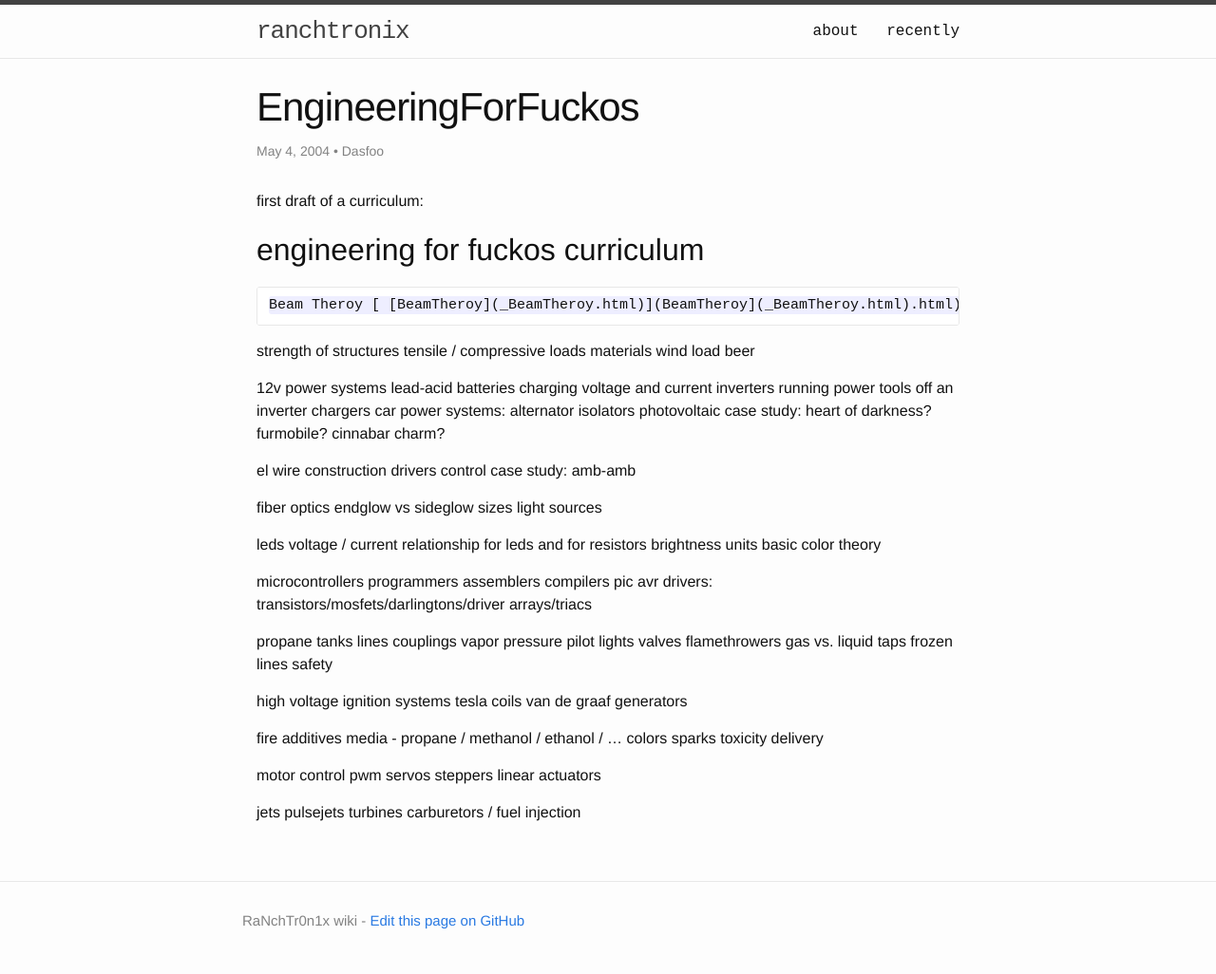
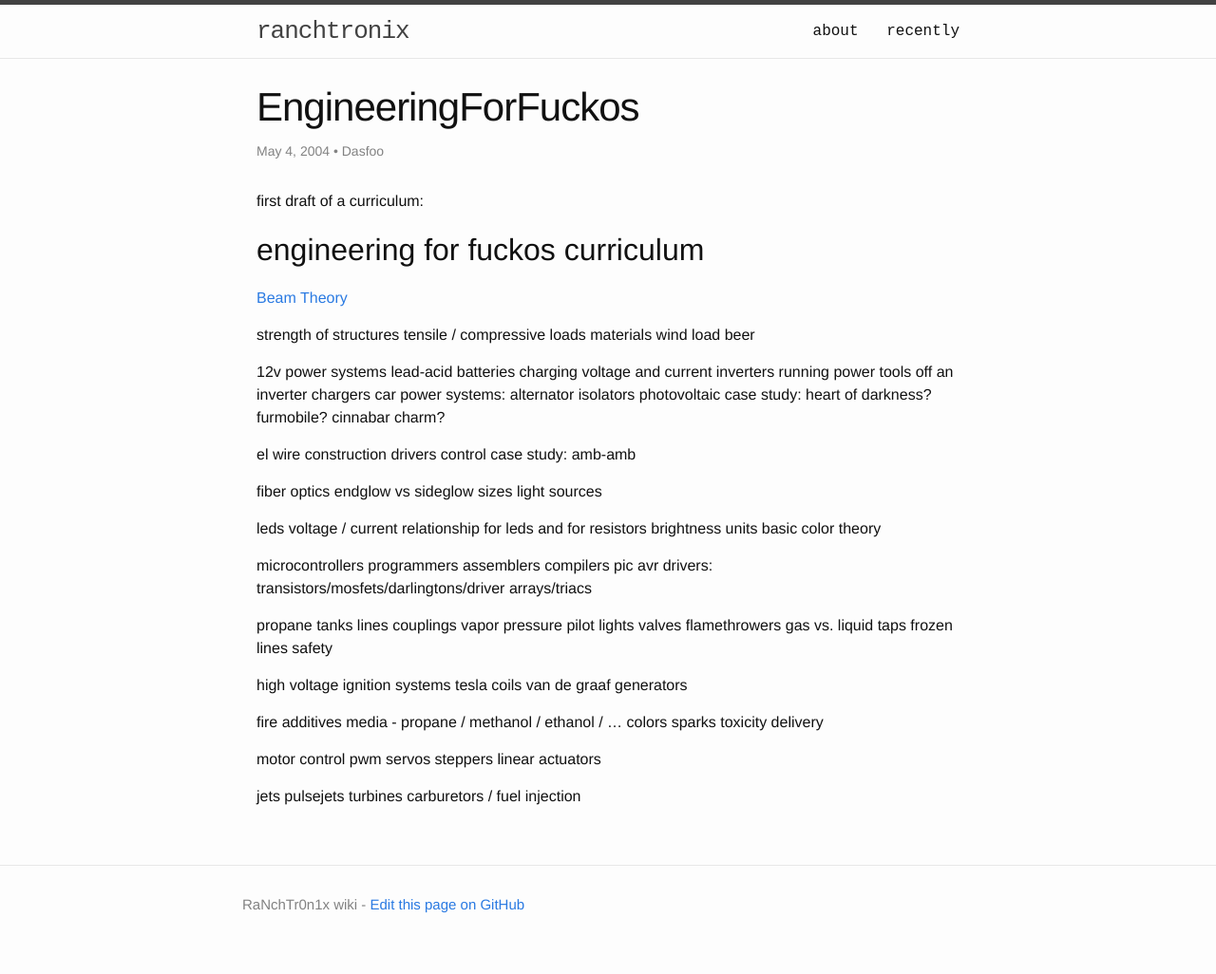
Before and after one commit to rajbot/ranchtronix, a Jekyll site: the page built from _posts/2003-09-06-EngineeringForFuckos.md, in a window 1280 px wide. Shown: the whole page at 95% size. Built offline with Jekyll 4.4.1, drawn with Linux system fonts in a browser that asks for light colours; Markdown is read by kramdown in place of the engine named in the settings.

Commit message:
fix link broken during conversion from UseMod to markdown

```diff
--- a/_posts/2003-09-06-EngineeringForFuckos.md
+++ b/_posts/2003-09-06-EngineeringForFuckos.md
@@ -11,7 +11,7 @@ first draft of a curriculum:
 engineering for fuckos curriculum
 ---------------------------------
 
-    Beam Theroy [ [BeamTheroy](_BeamTheroy.html)](BeamTheroy](_BeamTheroy.html).html)
+[Beam Theory](BeamTheroy.html)
 
 strength of structures
     tensile / compressive loads
```
